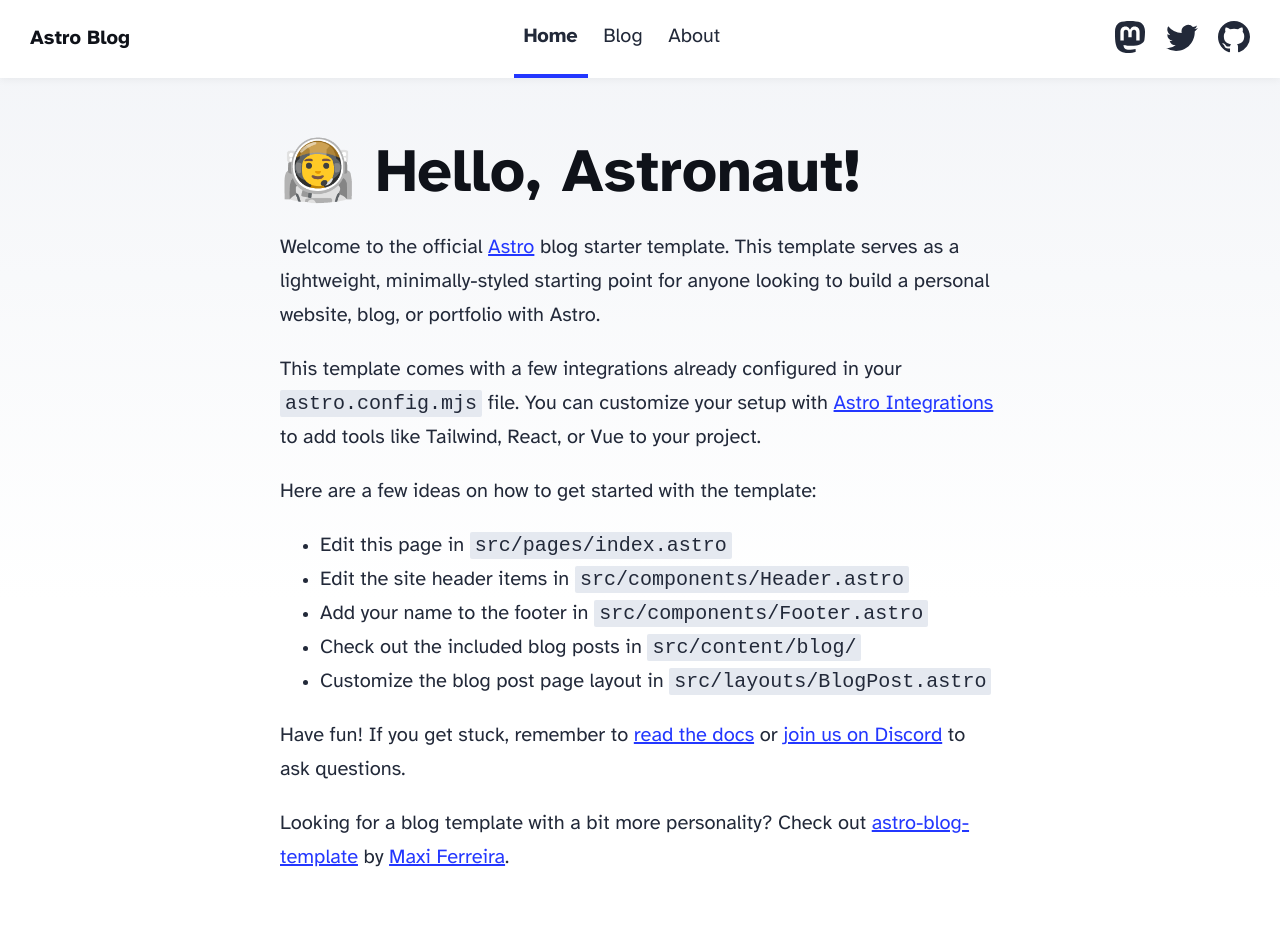
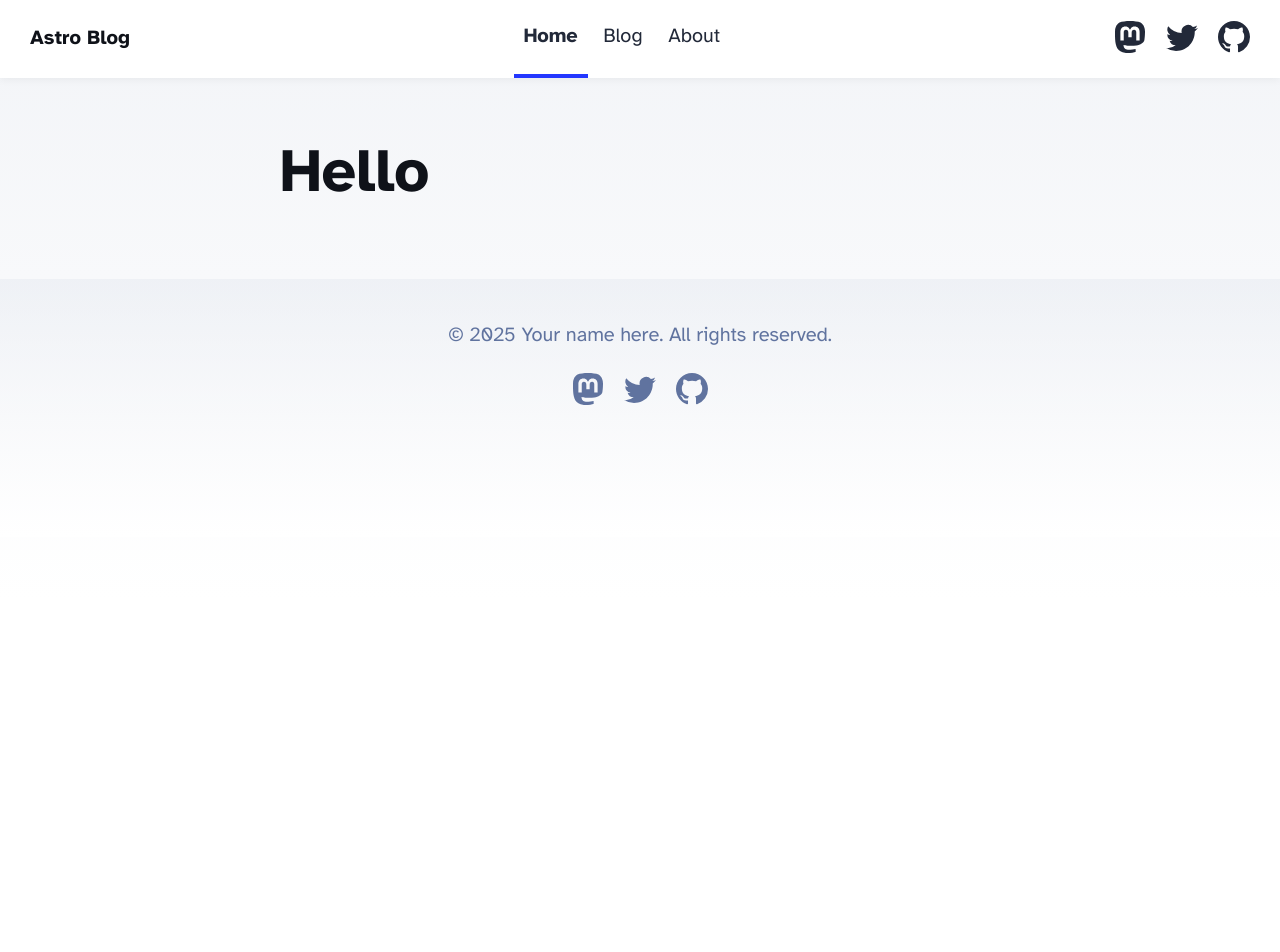
Before and after one commit to hushin/zatsuni.dev, an Astro site: page / in a window 1280 px wide. Shown: the top 952 px of the page. After the commit the page ends 800 px from the top, so only its background shows below. Built offline with nearby package versions, Linux system fonts and the light colour scheme; Astro itself is replaced by a stand-in of ours.

Commit message:
feat: インデックスページの言語を日本語に変更し、コンテンツを簡素化

```diff
--- a/src/pages/index.astro
+++ b/src/pages/index.astro
@@ -6,43 +6,14 @@ import { SITE_DESCRIPTION, SITE_TITLE } from '../consts';
 ---
 
 <!doctype html>
-<html lang="en">
+<html lang="ja">
 	<head>
 		<BaseHead title={SITE_TITLE} description={SITE_DESCRIPTION} />
 	</head>
 	<body>
 		<Header />
 		<main>
-			<h1>🧑‍🚀 Hello, Astronaut!</h1>
-			<p>
-				Welcome to the official <a href="https://astro.build/">Astro</a> blog starter template. This
-				template serves as a lightweight, minimally-styled starting point for anyone looking to build
-				a personal website, blog, or portfolio with Astro.
-			</p>
-			<p>
-				This template comes with a few integrations already configured in your
-				<code>astro.config.mjs</code> file. You can customize your setup with
-				<a href="https://astro.build/integrations">Astro Integrations</a> to add tools like Tailwind,
-				React, or Vue to your project.
-			</p>
-			<p>Here are a few ideas on how to get started with the template:</p>
-			<ul>
-				<li>Edit this page in <code>src/pages/index.astro</code></li>
-				<li>Edit the site header items in <code>src/components/Header.astro</code></li>
-				<li>Add your name to the footer in <code>src/components/Footer.astro</code></li>
-				<li>Check out the included blog posts in <code>src/content/blog/</code></li>
-				<li>Customize the blog post page layout in <code>src/layouts/BlogPost.astro</code></li>
-			</ul>
-			<p>
-				Have fun! If you get stuck, remember to
-				<a href="https://docs.astro.build/">read the docs</a>
-				or <a href="https://astro.build/chat">join us on Discord</a> to ask questions.
-			</p>
-			<p>
-				Looking for a blog template with a bit more personality? Check out
-				<a href="https://github.com/Charca/astro-blog-template">astro-blog-template</a>
-				by <a href="https://twitter.com/Charca">Maxi Ferreira</a>.
-			</p>
+			<h1>Hello</h1>
 		</main>
 		<Footer />
 	</body>
```
